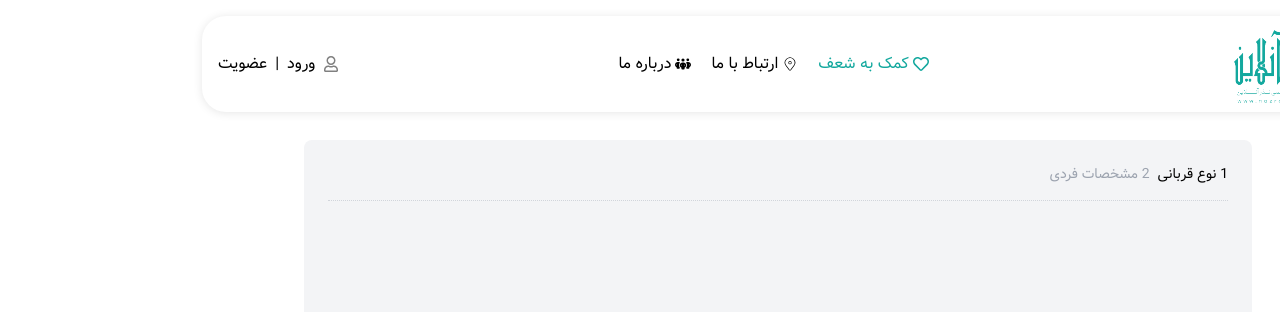
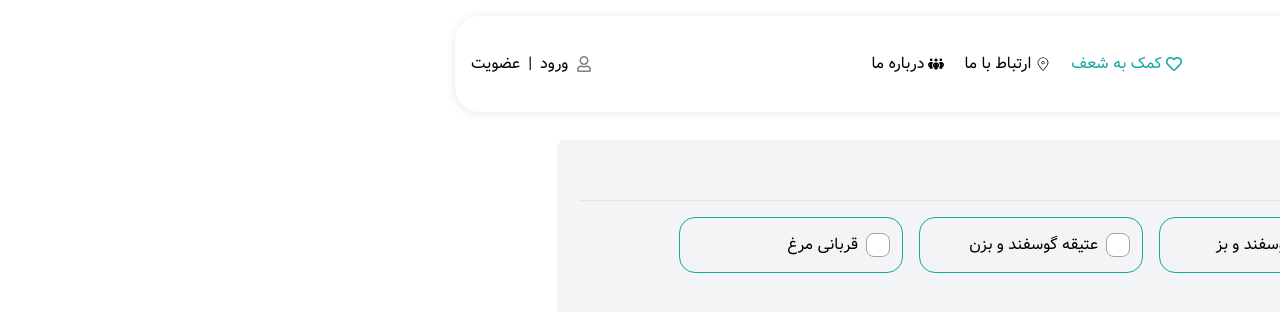
Before and after one commit to pilentboy/charitable-organization, a React (Vite) app: page / in a window 1280 px wide. Shown: the top 312 px of the page. Built offline with nearby package versions, Linux system fonts and the light colour scheme.

Commit message:
fix displaying radio active

```diff
--- a/src/index.css
+++ b/src/index.css
@@ -27,6 +27,7 @@ body {
   font-family: "vazir";
   width: 100%;
   height: 100%;
+  background-color: white;
 }
 
 ::-webkit-scrollbar {
--- a/src/pages/Home.tsx
+++ b/src/pages/Home.tsx
@@ -1,7 +1,19 @@
-import { useEffect } from "react";
-import Slider from "../components/Home/Slider";
+import { useEffect, useState } from "react";
+// import Slider from "../components/Home/Slider";
 
 const Home = () => {
+  const [selectedOption, setSelectedOption] = useState("option1");
+
+  const optionsMap = {
+    option1: ["Apple", "Banana", "Cherry"],
+    option2: ["Carrot", "Broccoli", "Spinach"],
+    option3: ["Dog", "Cat", "Rabbit"],
+  };
+
+  const handleRadioChange = (e: any) => {
+    setSelectedOption(e.target.value);
+  };
+
   useEffect(() => {
     document.title = "خانه";
   }, []);
@@ -30,10 +42,76 @@ const Home = () => {
         {/* offering form */}
         <div className="w-full sm:w-[78%] mx-auto min-h-[450px] my-5  rounded-lg bg-gray-100 flex flex-col items-center p-6 ">
           {/* form parts */}
+
           <div className="text-sm gap-2 font-medium  w-full flex items-center border-b border-dotted pb-4 border-gray-300">
             <span>1 نوع قربانی</span>
             <span className="text-gray-400">2 مشخصات فردی</span>
           </div>
+
+          <form className="py-4">
+            {/* offering type */}
+            <div className="flex gap-4">
+              {/* Option 1 */}
+              <label className="flex gap-2 w-56 h-14 rounded-2xl border border-primary items-center p-3">
+                <input
+                  type="radio"
+                  name="dynamic"
+                  value="option1"
+                  checked={selectedOption === "option1"}
+                  onChange={handleRadioChange}
+                  className="hidden peer"
+                />
+                <div className="w-6 h-6 rounded-lg border border-gray-400 flex items-center justify-center bg-white ">
+                  <span
+                    className={`w-3/4 h-3/4 test rounded-md transition-colors ${
+                      selectedOption === "option1" ? "bg-primary" : "bg-white"
+                    }`}
+                  ></span>
+                </div>
+                <span>قربانی گوسفند و بز</span>
+              </label>
+
+              {/* Option 2 */}
+              <label className="flex gap-2 w-56 h-14 rounded-2xl border border-primary items-center p-3">
+                <input
+                  type="radio"
+                  name="dynamic"
+                  value="option2"
+                  checked={selectedOption === "option2"}
+                  onChange={handleRadioChange}
+                  className="hidden peer"
+                />
+                <div className="w-6 h-6 rounded-lg border border-gray-400 flex items-center justify-center bg-white ">
+                  <span
+                    className={`w-3/4 h-3/4 test rounded-md transition-colors ${
+                      selectedOption === "option2" ? "bg-primary" : "bg-white"
+                    }`}
+                  ></span>
+                </div>
+                <span>عتیقه گوسفند و بزن</span>
+              </label>
+
+              {/* Option 3 */}
+              <label className="flex gap-2 w-56 h-14 rounded-2xl border border-primary items-center p-3">
+                <input
+                  type="radio"
+                  name="dynamic"
+                  value="option3"
+                  checked={selectedOption === "option3"}
+                  onChange={handleRadioChange}
+                  className="hidden peer"
+                />
+                <div className="w-6 h-6 rounded-lg border border-gray-400 flex items-center justify-center bg-white ">
+                  <span
+                    className={`w-3/4 h-3/4 test rounded-md transition-colors ${
+                      selectedOption === "option3" ? "bg-primary" : "bg-white"
+                    }`}
+                  ></span>
+                </div>
+                <span>قربانی مرغ</span>
+              </label>
+            </div>
+          </form>
         </div>
       </main>
     </>
```
